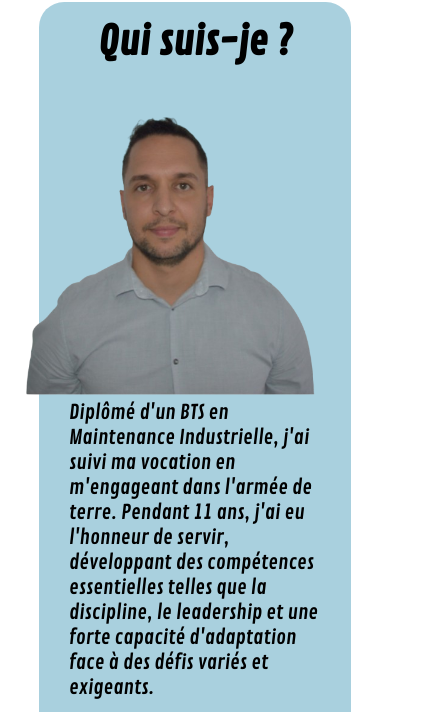
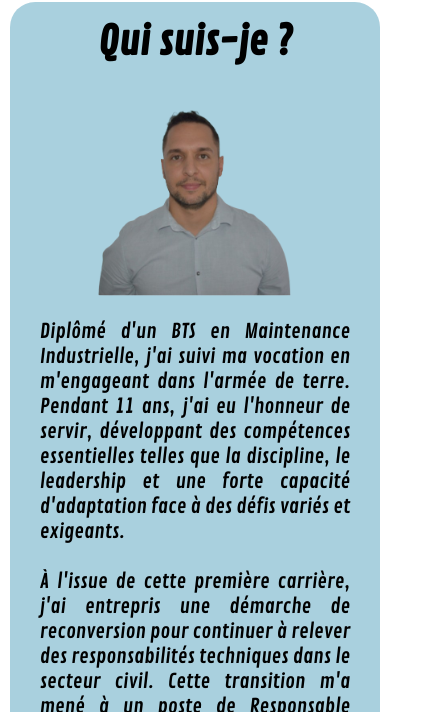
Before and after one commit to ThibaultVlt/thibaultvlt.github.io, a plain HTML site: page index.html in a window 390 px wide. Shown: the part 852-1564 px from the top of the page, 439 px wide, since content can reach past the window. Drawn offline with Linux system fonts and the light colour scheme; files whose address does not match are found by name.

Commit message:
Responsive design

```diff
--- a/src/css/style-mobile.css
+++ b/src/css/style-mobile.css
@@ -2,14 +2,37 @@
 
 @media (width <=480px) {
 
-    main {
+    #about, #realisation, #contact {
+        width: 95%;
+        margin: auto;
+    }
+
+    #accueil {
+        background:none;
+    }
+
+    /* À propos */
+    #about-skill {
+        display: flex;
+        flex-direction: column;
+        align-items: center;
+    }
+
+    #photo-thibault {
+        float: none;
+        width: 200px;
+        display: block;
+        margin: 0 auto 2rem;
+    }
+
+    /* Images des compétences */
+    .img-skills {
         width: 80%;
-        margin: auto;
+        grid-template-columns: 1fr 1fr;
     }
 
 
 
 
 
-
 }
--- a/src/css/style-tablet.css
+++ b/src/css/style-tablet.css
@@ -82,4 +82,9 @@
     .resume-about {
         flex-direction: column-reverse;
     }
+
+    #about, #realisation, #contact {
+        width: 90%;
+        margin: auto;
+    }
 }
--- a/src/css/style.css
+++ b/src/css/style.css
@@ -109,6 +109,7 @@ nav img {
 
 section {
     max-width: 1280px;
+    width: 90%;
     margin: auto;
 }
 
@@ -239,6 +240,7 @@ h2 {
 p, strong {
     font-size: 2rem;
     font-weight: lighter;
+    text-align: justify;
 }
 
 h3 {
```
